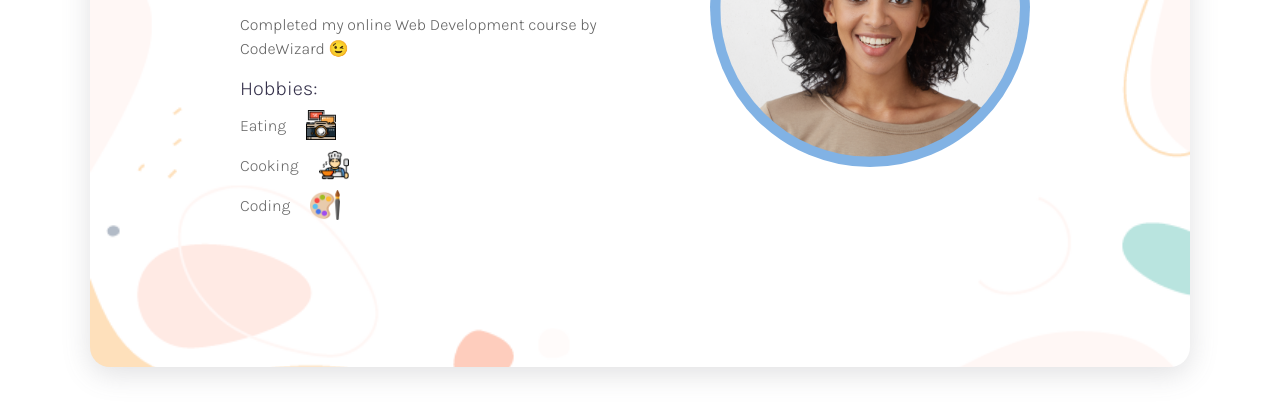
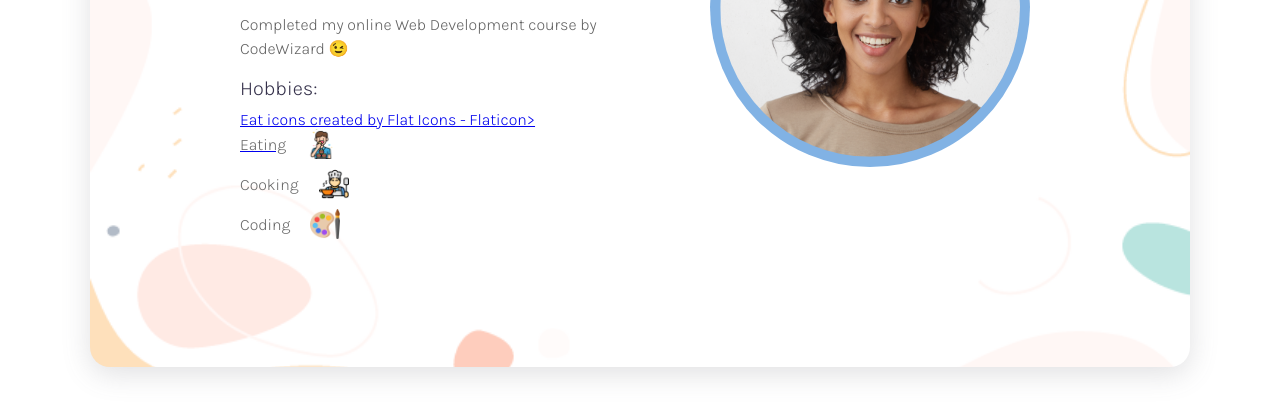
Before and after one commit to JoshuaEnnisDev/JoshuaEnnisDev.github.io, a plain HTML site: page index.html in a window 1280 px wide. Shown: the part 363-780 px from the top of the page. Drawn offline with Linux system fonts and the light colour scheme.

Commit message:
"added eating icon"

```diff
--- a/index.html
+++ b/index.html
@@ -18,7 +18,9 @@
             <h4>From Louisiana.</h4>
             <p>Completed my online Web Development course by CodeWizard  &#x1F609; </p>
             <h4>Hobbies:</h4>
-            <div class="hobbies">Eating <img src="img/photography.png" class="icon"> </div>
+            <a href="https://www.flaticon.com/free-icons/eat" title="eat icons">Eat icons created by Flat Icons - Flaticon>
+            <div class="hobbies">Eating <img src="img/binge-eating.png" class="icon"> </div>
+            </a>
             <div class="hobbies"> Cooking <img src="img/cooking.png" class="icon"></div>
             <div class="hobbies"> Coding <img src="img/painting.png" class="icon"></div>
         </div>
```
Also changed, not shown: img/binge-eating.png (added).
